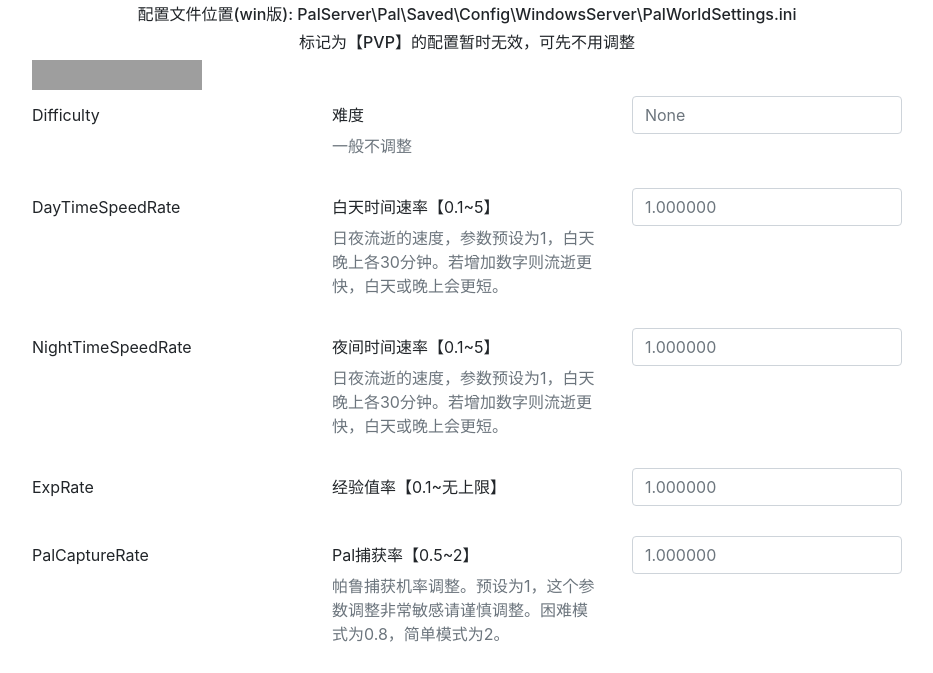
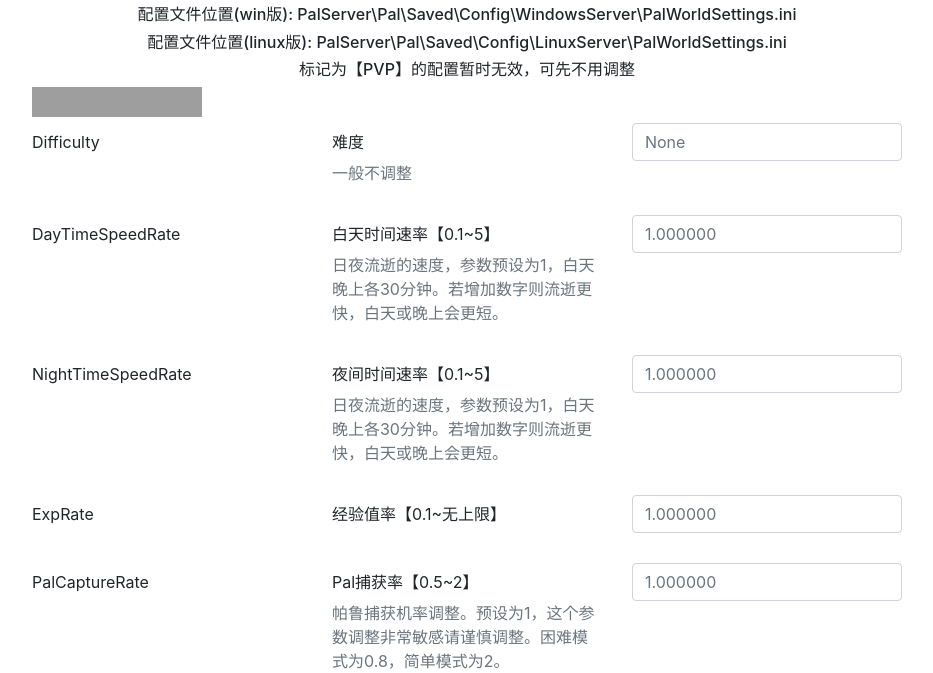
Before and after one commit to AnTengye/palworld-server-config, a plain HTML site: page index.html in a window 1280 px wide. Shown: the part 61-734 px from the top of the page, without its empty margins (173-1106 px from the left). Drawn offline with nearby package versions, Linux system fonts and the light colour scheme; grey boxes are pictures that could not be loaded.

Commit message:
增加说明

```diff
--- a/index.html
+++ b/index.html
@@ -11,6 +11,7 @@
     <div class="container">
         <h2 class="text-center">幻兽帕鲁服务端配置项生成器</h2>
         <h6 class="text-center">配置文件位置(win版): PalServer\Pal\Saved\Config\WindowsServer\PalWorldSettings.ini</h3>
+        <h6 class="text-center">配置文件位置(linux版): PalServer\Pal\Saved\Config\LinuxServer\PalWorldSettings.ini</h3>
         <h6 class="text-center">标记为【PVP】的配置暂时无效，可先不用调整</h3>
         <iframe src="https://ghbtns.com/github-btn.html?user=Antengye&repo=palworld-server-config&type=star&count=true&size=large" frameborder="0" scrolling="0" width="170" height="30" title="GitHub"></iframe>
             <form id="configForm">
```
